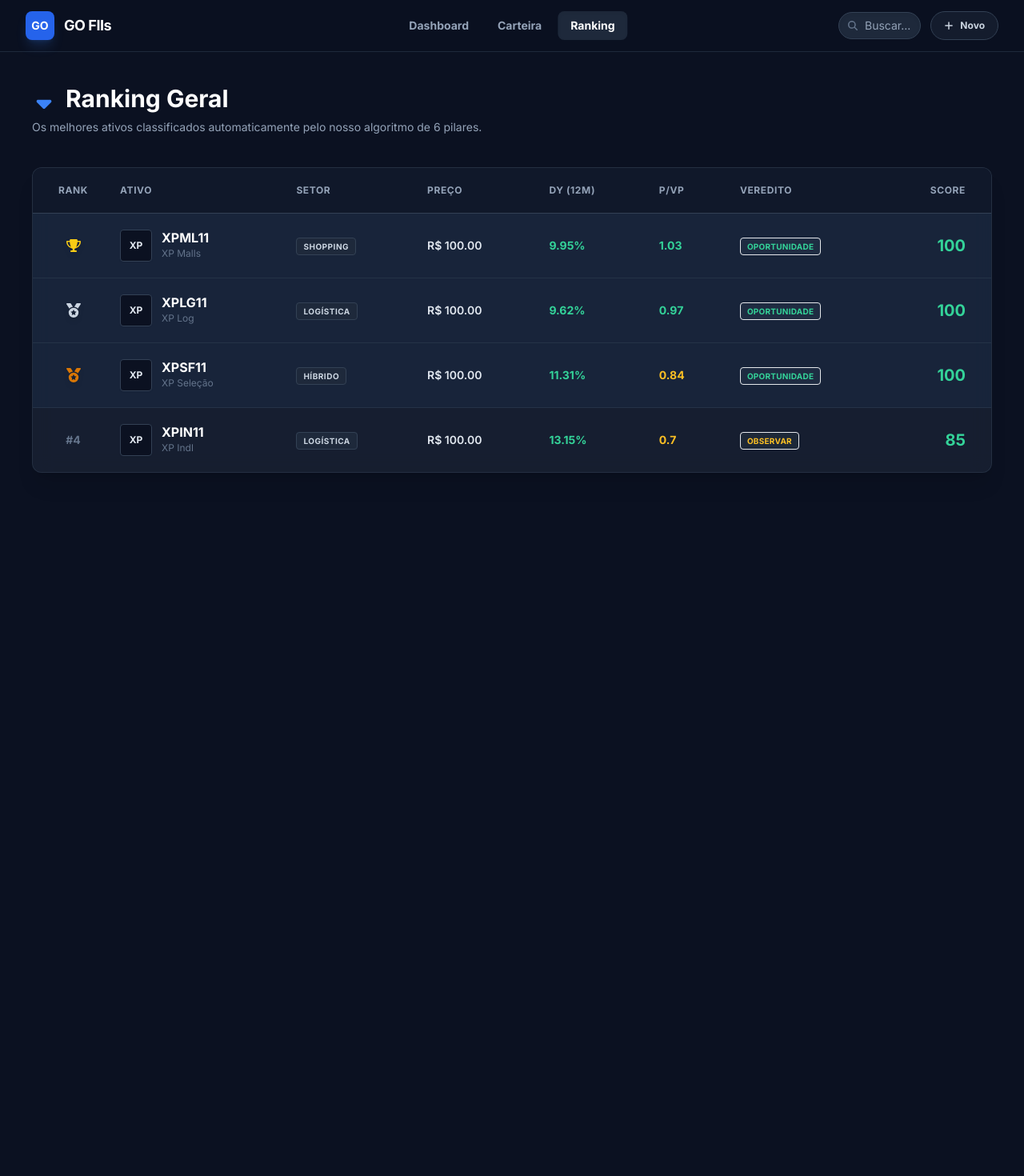
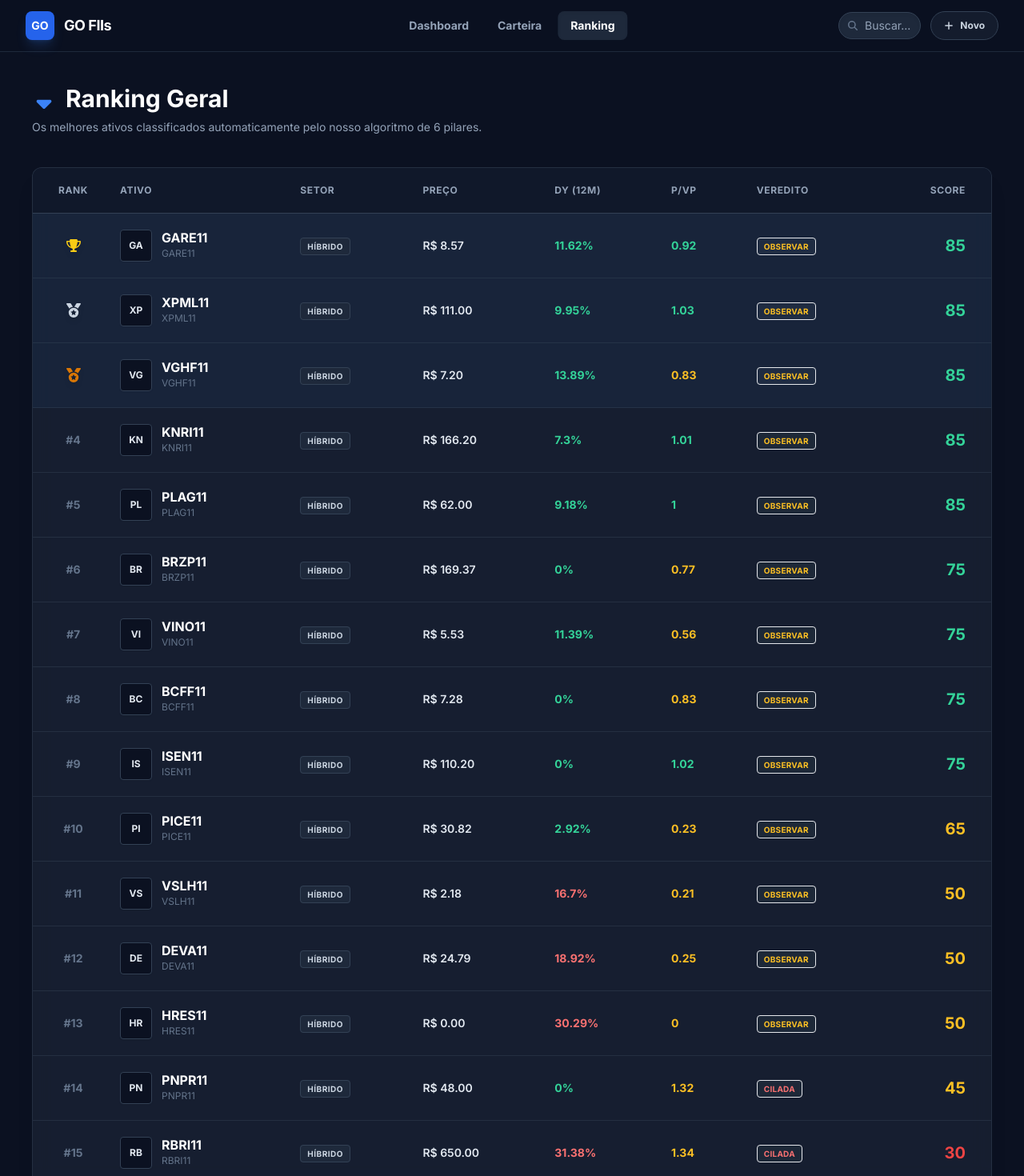
Before and after one commit to tigocode/gofil, a Next.js app: page /ranking in a window 1280 px wide. Shown: the top 1470 px of the page at 80% size. Before the commit the page ends 865 px from the top, so only its background shows below. Built offline with nearby package versions, Linux system fonts and the light colour scheme.

Commit message:
Adiciona script de extração e atualiza dados de FIIs via Investidor10

```diff
--- a/src/data/mocks.ts
+++ b/src/data/mocks.ts
@@ -12,106 +12,381 @@
   dividends: number[];
 }
 
-// Dados simulados (Copiados do seu HTML)
+// Dados atualizados via script de extração
 export const MOCK_FIIS: FiiData[] = [
     {
+        "ticker": "GARE11",
+        "name": "GARE11",
+        "sector": "Híbrido",
+        "price": 8.57,
+        "pvp": 0.92,
+        "dy_12m": 11.62,
+        "vacancy": 0.0,
+        "liquidity": 0.0,
+        "assets_count": 10,
+        "dividends": [
+            0.97,
+            0.97,
+            0.97,
+            0.97,
+            0.97,
+            0.97,
+            0.97,
+            0.97,
+            0.97,
+            0.97,
+            0.97,
+            0.97
+        ]
+    },
+    {
         "ticker": "XPML11",
-        "name": "XP Malls",
-        "sector": "Shopping",
-        "price": 100.0,
+        "name": "XPML11",
+        "sector": "Híbrido",
+        "price": 111.0,
         "pvp": 1.03,
         "dy_12m": 9.95,
         "vacancy": 0.0,
-        "liquidity": 14460000,
+        "liquidity": 0.0,
         "assets_count": 10,
         "dividends": [
-            0.1,
-            0.1,
-            0.1,
-            0.1,
-            0.1,
-            0.1,
-            0.1,
-            0.1,
-            0.1,
-            0.1,
-            0.1,
-            0.1
+            0.83,
+            0.83,
+            0.83,
+            0.83,
+            0.83,
+            0.83,
+            0.83,
+            0.83,
+            0.83,
+            0.83,
+            0.83,
+            0.83
         ]
     },
     {
-        "ticker": "XPLG11",
-        "name": "XP Log",
-        "sector": "Logística",
-        "price": 100.0,
-        "pvp": 0.97,
-        "dy_12m": 9.62,
+        "ticker": "VGHF11",
+        "name": "VGHF11",
+        "sector": "Híbrido",
+        "price": 7.2,
+        "pvp": 0.83,
+        "dy_12m": 13.89,
         "vacancy": 0.0,
-        "liquidity": 5890000,
+        "liquidity": 0.0,
         "assets_count": 10,
         "dividends": [
-            0.1,
-            0.1,
-            0.1,
-            0.1,
-            0.1,
-            0.1,
-            0.1,
-            0.1,
-            0.1,
-            0.1,
-            0.1,
-            0.1
+            1.16,
+            1.16,
+            1.16,
+            1.16,
+            1.16,
+            1.16,
+            1.16,
+            1.16,
+            1.16,
+            1.16,
+            1.16,
+            1.16
         ]
     },
     {
-        "ticker": "XPIN11",
-        "name": "XP Indl",
-        "sector": "Logística",
-        "price": 100.0,
-        "pvp": 0.7,
-        "dy_12m": 13.15,
+        "ticker": "VSLH11",
+        "name": "VSLH11",
+        "sector": "Híbrido",
+        "price": 2.18,
+        "pvp": 0.21,
+        "dy_12m": 16.7,
         "vacancy": 0.0,
-        "liquidity": 477290,
+        "liquidity": 0.0,
         "assets_count": 10,
         "dividends": [
-            0.1,
-            0.1,
-            0.1,
-            0.1,
-            0.1,
-            0.1,
-            0.1,
-            0.1,
-            0.1,
-            0.1,
-            0.1,
-            0.1
+            1.39,
+            1.39,
+            1.39,
+            1.39,
+            1.39,
+            1.39,
+            1.39,
+            1.39,
+            1.39,
+            1.39,
+            1.39,
+            1.39
         ]
     },
     {
-        "ticker": "XPSF11",
-        "name": "XP Seleção",
+        "ticker": "BRZP11",
+        "name": "BRZP11",
         "sector": "Híbrido",
-        "price": 100.0,
-        "pvp": 0.84,
-        "dy_12m": 11.31,
+        "price": 169.37,
+        "pvp": 0.77,
+        "dy_12m": 0.0,
         "vacancy": 0.0,
-        "liquidity": 2390000,
+        "liquidity": 0.0,
         "assets_count": 10,
         "dividends": [
-            0.1,
-            0.1,
-            0.1,
-            0.1,
-            0.1,
-            0.1,
-            0.1,
-            0.1,
-            0.1,
-            0.1,
-            0.1,
-            0.1
+            0.0,
+            0.0,
+            0.0,
+            0.0,
+            0.0,
+            0.0,
+            0.0,
+            0.0,
+            0.0,
+            0.0,
+            0.0,
+            0.0
+        ]
+    },
+    {
+        "ticker": "VINO11",
+        "name": "VINO11",
+        "sector": "Híbrido",
+        "price": 5.53,
+        "pvp": 0.56,
+        "dy_12m": 11.39,
+        "vacancy": 0.0,
+        "liquidity": 0.0,
+        "assets_count": 10,
+        "dividends": [
+            0.95,
+            0.95,
+            0.95,
+            0.95,
+            0.95,
+            0.95,
+            0.95,
+            0.95,
+            0.95,
+            0.95,
+            0.95,
+            0.95
+        ]
+    },
+    {
+        "ticker": "DEVA11",
+        "name": "DEVA11",
+        "sector": "Híbrido",
+        "price": 24.79,
+        "pvp": 0.25,
+        "dy_12m": 18.92,
+        "vacancy": 0.0,
+        "liquidity": 0.0,
+        "assets_count": 10,
+        "dividends": [
+            1.58,
+            1.58,
+            1.58,
+            1.58,
+            1.58,
+            1.58,
+            1.58,
+            1.58,
+            1.58,
+            1.58,
+            1.58,
+            1.58
+        ]
+    },
+    {
+        "ticker": "HRES11",
+        "name": "HRES11",
+        "sector": "Híbrido",
+        "price": 0.0,
+        "pvp": 0.0,
+        "dy_12m": 30.29,
+        "vacancy": 0.0,
+        "liquidity": 0.0,
+        "assets_count": 10,
+        "dividends": [
+            2.52,
+            2.52,
+            2.52,
+            2.52,
+            2.52,
+            2.52,
+            2.52,
+            2.52,
+            2.52,
+            2.52,
+            2.52,
+            2.52
+        ]
+    },
+    {
+        "ticker": "BCFF11",
+        "name": "BCFF11",
+        "sector": "Híbrido",
+        "price": 7.28,
+        "pvp": 0.83,
+        "dy_12m": 0.0,
+        "vacancy": 0.0,
+        "liquidity": 0.0,
+        "assets_count": 10,
+        "dividends": [
+            0.0,
+            0.0,
+            0.0,
+            0.0,
+            0.0,
+            0.0,
+            0.0,
+            0.0,
+            0.0,
+            0.0,
+            0.0,
+            0.0
+        ]
+    },
+    {
+        "ticker": "KNRI11",
+        "name": "KNRI11",
+        "sector": "Híbrido",
+        "price": 166.2,
+        "pvp": 1.01,
+        "dy_12m": 7.3,
+        "vacancy": 0.0,
+        "liquidity": 0.0,
+        "assets_count": 10,
+        "dividends": [
+            0.61,
+            0.61,
+            0.61,
+            0.61,
+            0.61,
+            0.61,
+            0.61,
+            0.61,
+            0.61,
+            0.61,
+            0.61,
+            0.61
+        ]
+    },
+    {
+        "ticker": "RBRI11",
+        "name": "RBRI11",
+        "sector": "Híbrido",
+        "price": 650.0,
+        "pvp": 1.34,
+        "dy_12m": 31.38,
+        "vacancy": 0.0,
+        "liquidity": 0.0,
+        "assets_count": 10,
+        "dividends": [
+            2.61,
+            2.61,
+            2.61,
+            2.61,
+            2.61,
+            2.61,
+            2.61,
+            2.61,
+            2.61,
+            2.61,
+            2.61,
+            2.61
+        ]
+    },
+    {
+        "ticker": "PNPR11",
+        "name": "PNPR11",
+        "sector": "Híbrido",
+        "price": 48.0,
+        "pvp": 1.32,
+        "dy_12m": 0.0,
+        "vacancy": 0.0,
+        "liquidity": 0.0,
+        "assets_count": 10,
+        "dividends": [
+            0.0,
+            0.0,
+            0.0,
+            0.0,
+            0.0,
+            0.0,
+            0.0,
+            0.0,
+            0.0,
+            0.0,
+            0.0,
+            0.0
+        ]
+    },
+    {
+        "ticker": "ISEN11",
+        "name": "ISEN11",
+        "sector": "Híbrido",
+        "price": 110.2,
+        "pvp": 1.02,
+        "dy_12m": 0.0,
+        "vacancy": 0.0,
+        "liquidity": 0.0,
+        "assets_count": 10,
+        "dividends": [
+            0.0,
+            0.0,
+            0.0,
+            0.0,
+            0.0,
+            0.0,
+            0.0,
+            0.0,
+            0.0,
+            0.0,
+            0.0,
+            0.0
+        ]
+    },
+    {
+        "ticker": "PLAG11",
+        "name": "PLAG11",
+        "sector": "Híbrido",
+        "price": 62.0,
+        "pvp": 1.0,
+        "dy_12m": 9.18,
+        "vacancy": 0.0,
+        "liquidity": 0.0,
+        "assets_count": 10,
+        "dividends": [
+            0.77,
+            0.77,
+            0.77,
+            0.77,
+            0.77,
+            0.77,
+            0.77,
+            0.77,
+            0.77,
+            0.77,
+            0.77,
+            0.77
+        ]
+    },
+    {
+        "ticker": "PICE11",
+        "name": "PICE11",
+        "sector": "Híbrido",
+        "price": 30.82,
+        "pvp": 0.23,
+        "dy_12m": 2.92,
+        "vacancy": 0.0,
+        "liquidity": 0.0,
+        "assets_count": 10,
+        "dividends": [
+            0.24,
+            0.24,
+            0.24,
+            0.24,
+            0.24,
+            0.24,
+            0.24,
+            0.24,
+            0.24,
+            0.24,
+            0.24,
+            0.24
         ]
     }
 ];
@@ -128,5 +403,5 @@
   { ticker: "SNEL11", qty: 200, avg_price: 10.00 },
   { ticker: "SNM11", qty: 150, avg_price: 10.10 },
   { ticker: "DEVA11", qty: 50, avg_price: 85.50 },
-  { ticker: "HGLG11", qty: 15, avg_price: 150.00 }, // Adicionei um de tijolo pra variar
+  { ticker: "HGLG11", qty: 15, avg_price: 150.00 },
 ];
```
Also changed, not shown: 1 other file (tests, documents, lock files or other folders).
